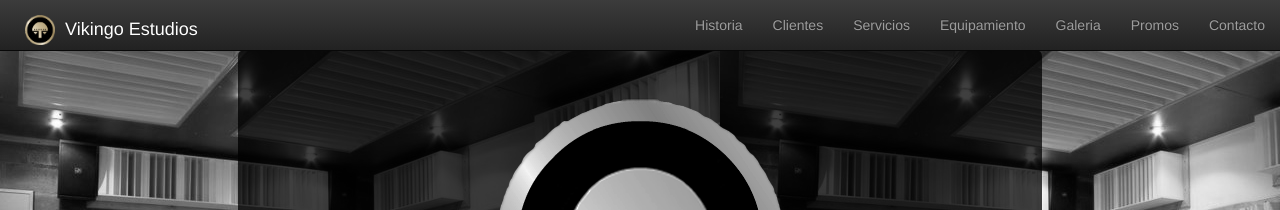
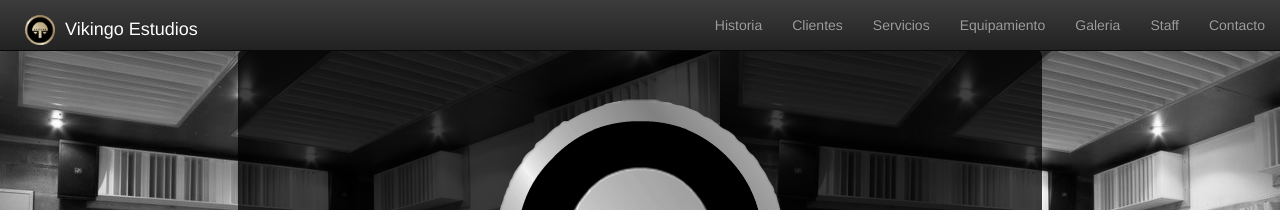
Before and after one commit to ryan258/vikingo, a Jekyll site: the page built from index.html, in a window 1280 px wide. Shown: the top 210 px of the page. Built offline with Jekyll 4.4.1, drawn with Linux system fonts in a browser that asks for light colours; nearby versions of some CDN libraries.

Commit message:
create staff remove promos

```diff
--- a/_includes/nav.html
+++ b/_includes/nav.html
@@ -16,7 +16,7 @@
         <li><a href="{{site.baseurl}}/servicios" class="{% if page.url contains 'servicios' %}active{% endif %}">Servicios</a></li>
         <li><a href="{{site.baseurl}}/equipamiento" class="{% if page.url contains 'equipamiento' %}active{% endif %}">Equipamiento</a></li>
         <li><a href="{{site.baseurl}}/galeria" class="{% if page.url contains 'galeria' %}active{% endif %}">Galeria</a></li>
-        <li><a href="{{site.baseurl}}/promos" class="{% if page.url contains 'promos' %}active{% endif %}">Promos</a></li>
+        <li><a href="{{site.baseurl}}/staff" class="{% if page.url contains 'staff' %}active{% endif %}">Staff</a></li>
         <li><a href="{{site.baseurl}}/contacto" class="{% if page.url contains 'contacto' %}active{% endif %}">Contacto</a></li>
       </ul>
     </div><!--/.navbar-collapse -->
--- a/promos/index.html
+++ /dev/null
@@ -1,5 +0,0 @@
----
-layout: default
----
-
-<h1>Promos</h1>
```
Also changed, not shown: staff/index.html (added, +7 -0 lines), 3 other files.
